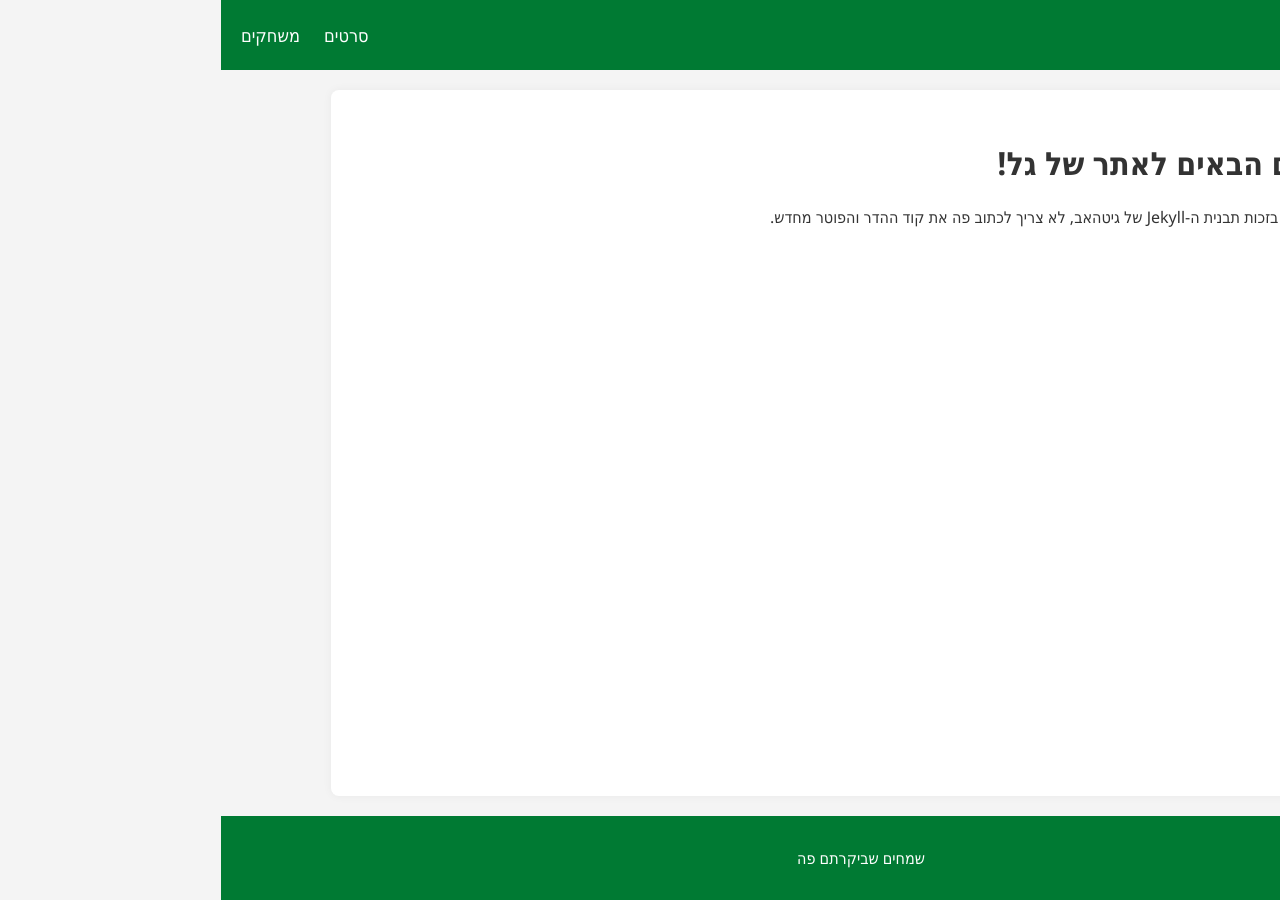
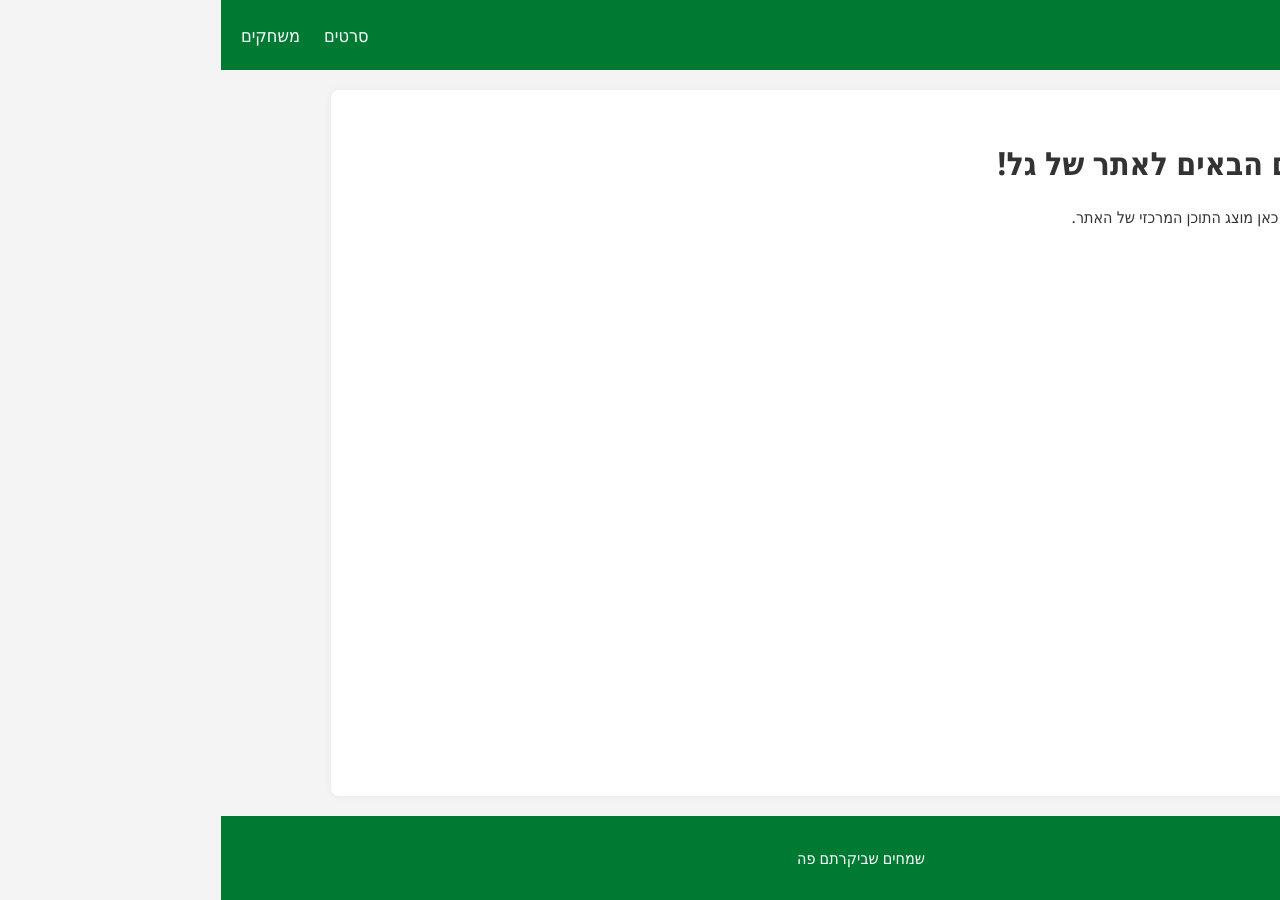
Before and after one commit to Hezibbeerpro/galwebsite, a Jekyll site: the page built from index.html, in a window 1280 px wide. Built offline with Jekyll 4.4.1, drawn with Linux system fonts in a browser that asks for light colours; grey boxes are pictures that could not be loaded.

Commit message:
Update index.html

```diff
--- a/index.html
+++ b/index.html
@@ -3,4 +3,4 @@ layout: default
 title: דף הבית
 ---
 <h1>ברוכים הבאים לאתר של גל!</h1>
-<p>זהו דף הבית. בזכות תבנית ה-Jekyll של גיטהאב, לא צריך לכתוב פה את קוד ההדר והפוטר מחדש.</p>
+<p>זהו דף הבית. כאן מוצג התוכן המרכזי של האתר.</p>
```
